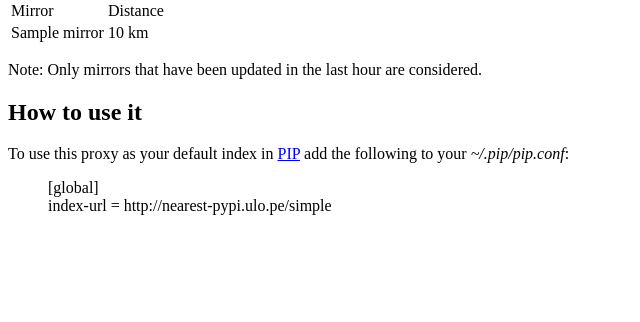
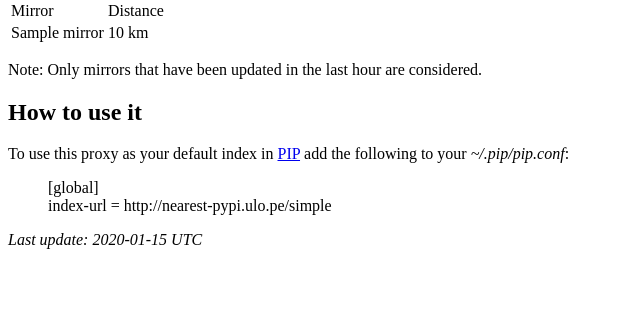
Before and after one commit to pombredanne/nearest_pypi, a Flask app: template templates/index.html in a window 1280 px wide. Shown: the part 221-543 px from the top of the page, without its empty margins (0-640 px from the left). Run offline with Flask 2, Linux system fonts and the light colour scheme; the template is opened without the code that fills it: most values are stand-ins (such as "Sample title", 1, 10 or a date in 2020).

Commit message:
Added last updated time

```diff
--- a/app.py
+++ b/app.py
@@ -1,7 +1,10 @@
+from datetime import datetime
 from urlparse import urlunsplit
+import arrow
 from flask.app import Flask
 from flask.globals import request
 from flask.templating import render_template
+from redis.client import StrictRedis
 from werkzeug.utils import redirect
 from models import Mirror
 from logging import getLogger
@@ -16,6 +19,9 @@ if 'SENTRY_DSN' in app.config:
     from raven.contrib.flask import Sentry
     sentry = Sentry(app)
 
+redis = StrictRedis(app.config['REDIS']['HOST'], app.config['REDIS']['PORT'], app.config['REDIS']['DB'])
+
+
 @app.route("/")
 def index():
     remote_addr = request.remote_addr
@@ -28,6 +34,7 @@ def index():
     distances = Mirror.get_mirror_distances(remote_addr)
     context = {
         'ip': remote_addr,
+        'last_update': arrow.get(redis.get(app.config['KEY_LAST_UPDATE']))
     }
     if distances:
         nearest_mirror = next(distances.iteritems())
--- a/reqs/default.txt
+++ b/reqs/default.txt
@@ -10,3 +10,4 @@ redis==2.7.3
 requests==1.2.0
 rq==0.3.7
 Flask==0.9
+arrow==0.3.1
--- a/templates/index.html
+++ b/templates/index.html
@@ -44,4 +44,5 @@
         index-url = http://nearest-pypi.ulo.pe/simple
     </blockquote>
 
+    <i>Last update: {{ last_update.strftime("%Y-%m-%d %H:%M") }} UTC</i>
 {% endblock %}
```
